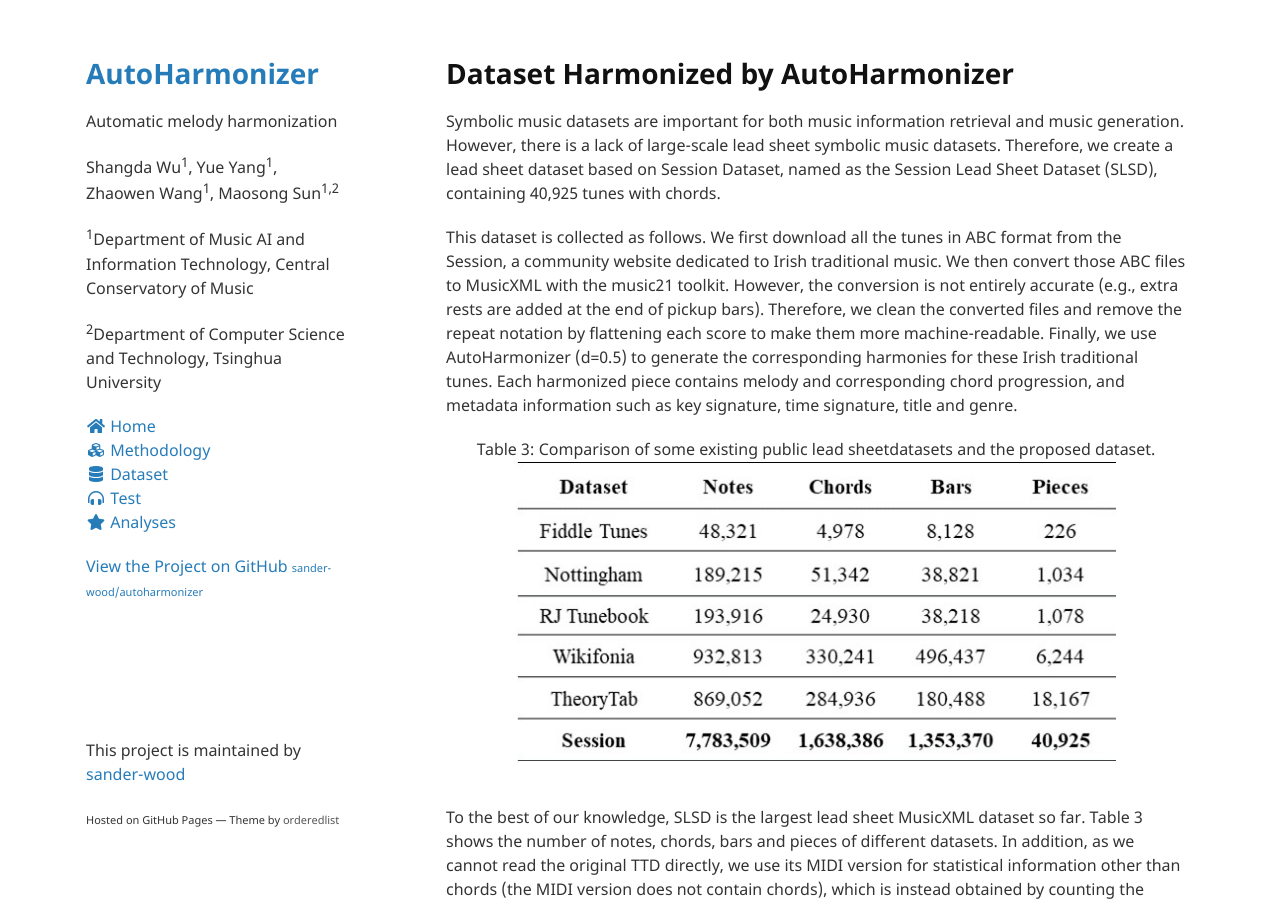
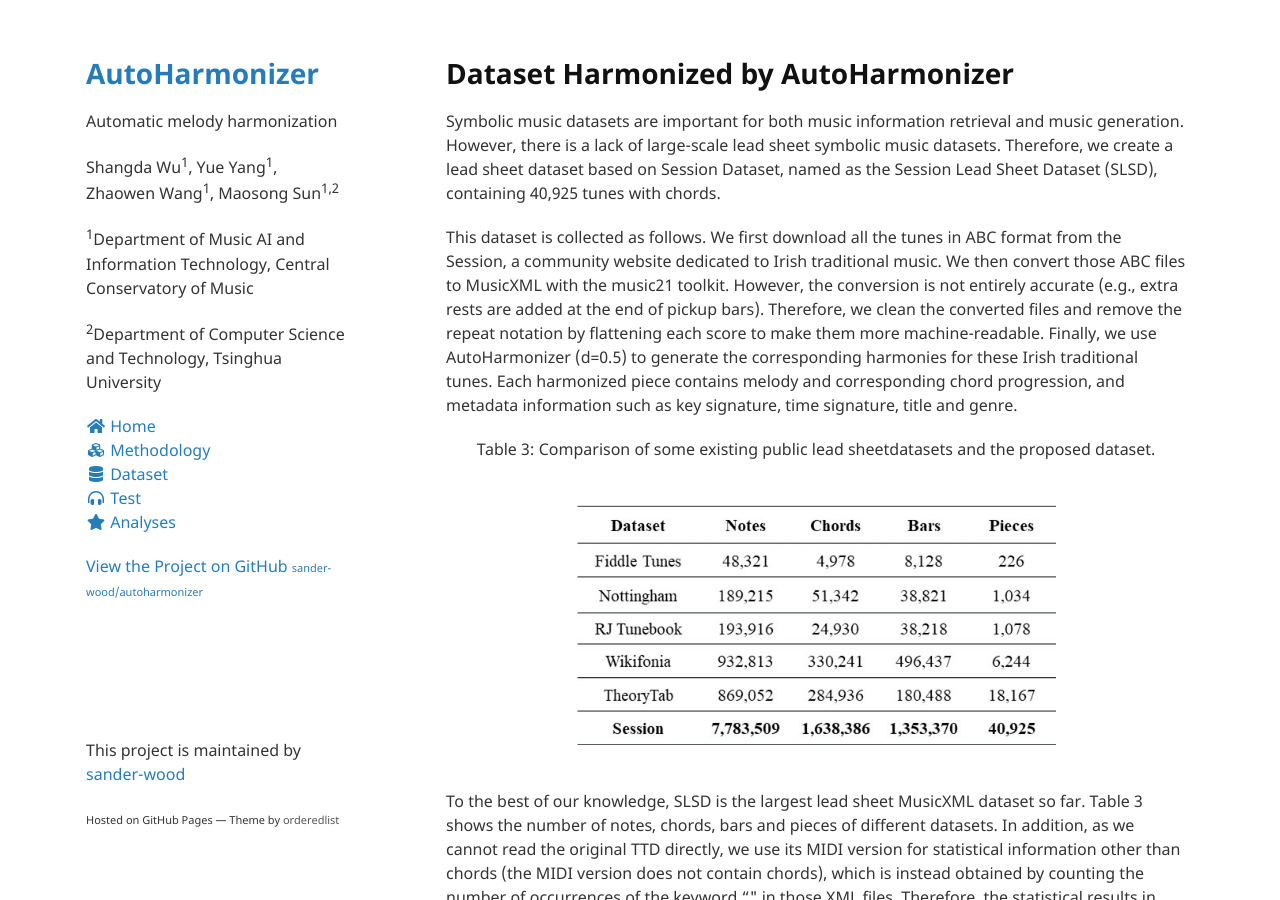
Before and after one commit to sander-wood/autoharmonizer, a Jekyll site: the page built from dataset.md, in a window 1280 px wide and 900 px high. Built offline with Jekyll 4.4.1, drawn with Linux system fonts in a browser that asks for light colours; nearby versions of some CDN libraries.

Commit message:
Update dataset.md

```diff
--- a/dataset.md
+++ b/dataset.md
@@ -10,13 +10,15 @@
 This dataset is collected as follows. We first download all the tunes in ABC format from the Session, a community website dedicated to Irish traditional music. We then convert those ABC files to MusicXML with the music21 toolkit. However, the conversion is not entirely accurate (e.g., extra rests are added at the end of pickup bars). Therefore, we clean the converted files and remove the repeat notation by flattening each score to make them more machine-readable. Finally, we use AutoHarmonizer (d=0.5) to generate the corresponding harmonies for these Irish traditional tunes. Each harmonized piece contains melody and corresponding chord progression, and metadata information such as key signature, time signature, title and genre.
 
 <center>Table 3: Comparison of some existing public lead sheetdatasets and the proposed dataset.</center>
-<center><img src="figs/tbl3.jpg" alt="table3"></center>
+<br>
+<center><img src="figs/tbl3.jpg" alt="table3" style="zoom:80%"></center>
 <br>
 
 To the best of our knowledge, SLSD is the largest lead sheet MusicXML dataset so far. Table 3 shows the number of notes, chords, bars and pieces of different datasets. In addition, as we cannot read the original TTD directly, we use its MIDI version for statistical information other than chords (the MIDI version does not contain chords), which is instead obtained by counting the number of occurrences of the keyword "<chord>" in those XML files. Therefore, the statistical results in this dataset are for information purposes only and are not guaranteed to be accurate.
 
 <center>Table 4: The results comparison of NLSD and SLSD in various metrics.</center>
-<center><img src="figs/tbl4.jpg" alt="table4"></center>
+<br>
+<center><img src="figs/tbl4.jpg" alt="table4" style="zoom:80%"></center>
 <br>
 
 The SLSD can be used but not limited to the following research topics including: 1) harmonic study, 2) ethnomusicological study, 3) melody harmonization and 4) melody generation based on chords. Although the chords are machine-generated, the AutoHarmonizer is closer to human-composed chord progressions than other melody harmonization systems, as it takes into account harmonic rhythms. In addition, given that Ireland and Britain share a very similar cultural background, using the AutoHarmonizer trained on NLSD to produce the chord progressions for the Session Dataset would be more in keeping with its melodic style. For intuitive comparison, Table 4 gives the results of NLSD and SLSD in each metric. We suggest using this dataset for pre-training and later fine-tuning on a dataset like NLSD to further improve the performance of deep learning models.
```
